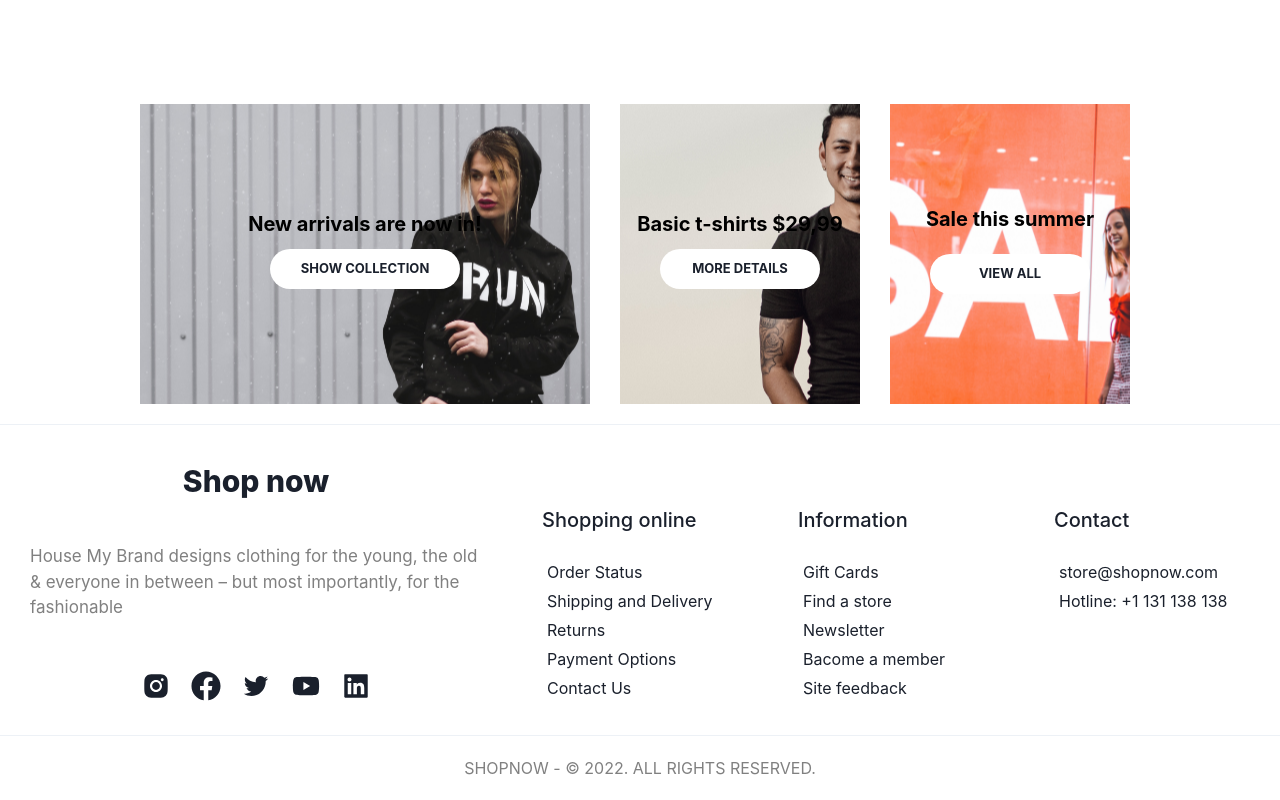
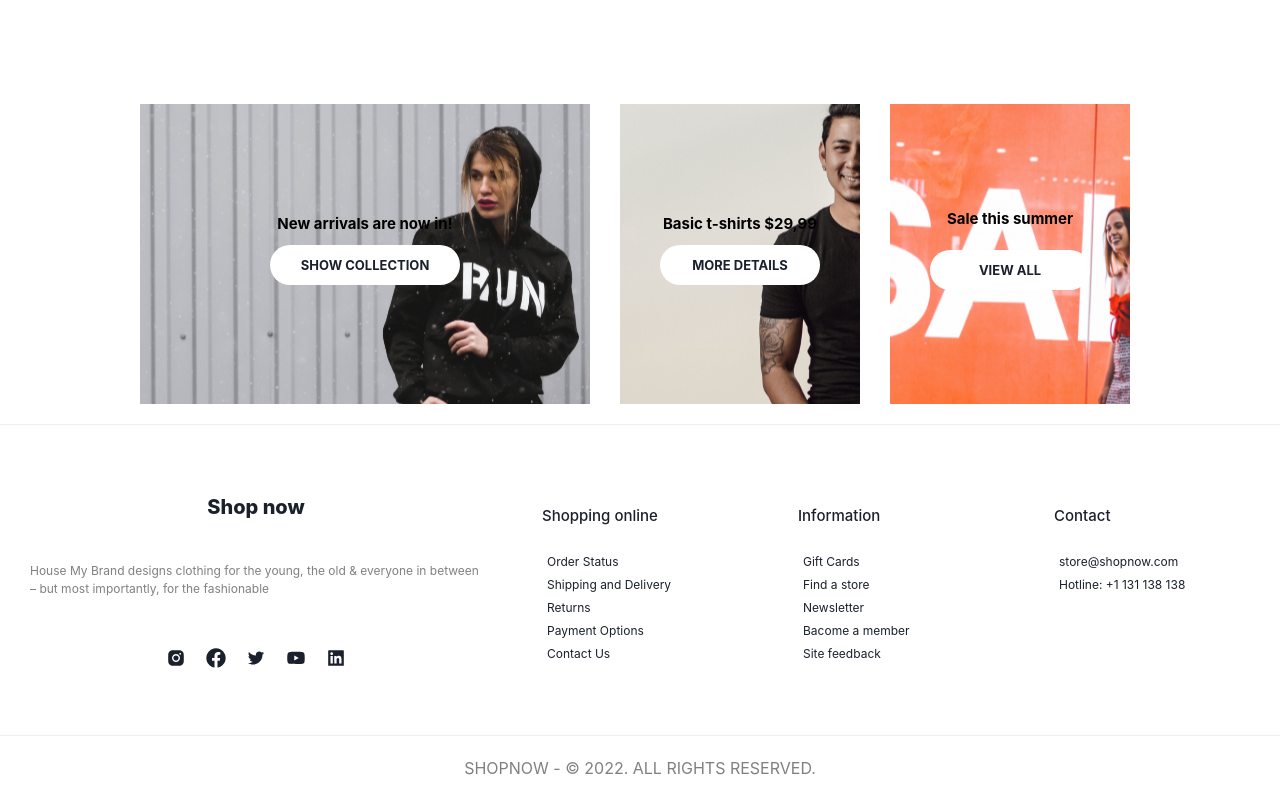
Before and after one commit to Merzouk-Ilyes/Shopnow, a React (Create React App) app: page / in a window 1280 px wide. Shown: the part 1890-2690 px from the top of the page. Built offline with nearby package versions, Linux system fonts and the light colour scheme; no server answers; the database is empty.

Commit message:
fixed font size

```diff
--- a/public/index.html
+++ b/public/index.html
@@ -25,7 +25,7 @@
       work correctly both with client-side routing and a non-root public URL.
       Learn how to configure a non-root public URL by running `npm run build`.
     -->
-    <title>React App</title>
+    <title>ShopNow</title>
   </head>
   <body>
     <noscript>You need to enable JavaScript to run this app.</noscript>
--- a/src/components/home/DropMenu.tsx
+++ b/src/components/home/DropMenu.tsx
@@ -48,8 +48,8 @@ function MainMenu(props: mainMenuProps) {
           <a href="/all">Short Sleeve Shirts</a>
           <a href="/all">T-Shirts</a>
           <a href="/all">Jerseys</a>
-          <a href="/all">Shorts</a>
-          <a href="/all">Jeans</a>
+          {/* <a href="/all">Shorts</a>
+          <a href="/all">Jeans</a> */}
         </div>
 
       </div>
@@ -78,9 +78,9 @@ function MainMenu(props: mainMenuProps) {
           <div>
             <img src={z} alt="img"></img>
           </div>
-          <div>
+          {/* <div>
             <img src={g} alt="img"></img>
-          </div>
+          </div> */}
         </div>
       ) : (
         <div className="grid3">
@@ -90,9 +90,9 @@ function MainMenu(props: mainMenuProps) {
           <div>
             <img src={nike1} alt="img"></img>
           </div>
-          <div>
+          {/* <div>
             <img src={nike3} alt="img"></img>
-          </div>
+          </div> */}
         </div>
       )}
     </div>
--- a/src/styles/Home.css
+++ b/src/styles/Home.css
@@ -446,13 +446,13 @@ ul,li {
     margin-top: 3em;
   }
   .main-menu .grid2 a {
-    font-size: 14px;
+    font-size: 12px;
     display: block;
     margin-bottom: 7px;
   }
   .main-menu .grid2 .list-title {
     font-weight: 500;
-    font-size: 17px;
+    font-size: 15px;
     margin: 8px 0;
     text-transform: uppercase;
   }
--- a/src/styles/ad.sass
+++ b/src/styles/ad.sass
@@ -17,7 +17,7 @@
         p
             color: #000
             font-weight: 700
-            font-size: 20px
+            font-size: 15px
         .ad-badge
             background-color: white
             height: 40px
@@ -44,7 +44,7 @@
         flex-direction: column
         p
 
-            font-size: 20px
+            font-size: 15px
             color: #000
             font-weight: 700
         .ad-badge
@@ -74,7 +74,7 @@
         p
             color: #000
             font-weight: 700
-            font-size: 20px
+            font-size: 15px
             margin-bottom: 10px
 
         .ad-badge
--- a/src/styles/footer.sass
+++ b/src/styles/footer.sass
@@ -4,24 +4,26 @@
     align-items: center
     justify-content: center
     h2
-        font-size: 30px
+        font-size: 20px
         font-weight: 800
         margin: 10px
     p
-        font-size: 17px
+        font-size: 12px
         margin: 30px
         color: grey
     .flex-icons
-        font-size: 30px
+        font-size: 20px
         margin: 20px
 .col
     padding: 70px 0 0 30px
     p
-        font-size: 20px
+        font-size: 15px
         font-weight: 500
         margin-bottom: 25px
     li
         margin: 5px
+        font-size: 12px
+
 
 .footer-bottom
     text-align: center
```
